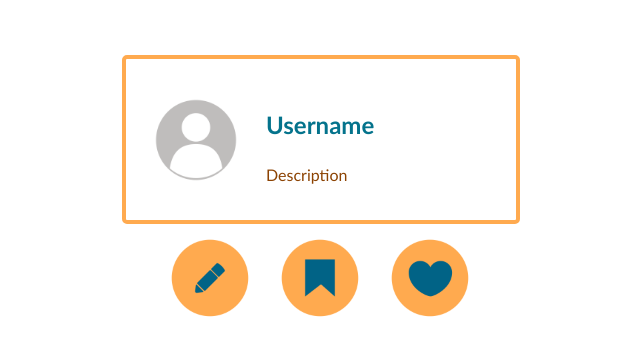
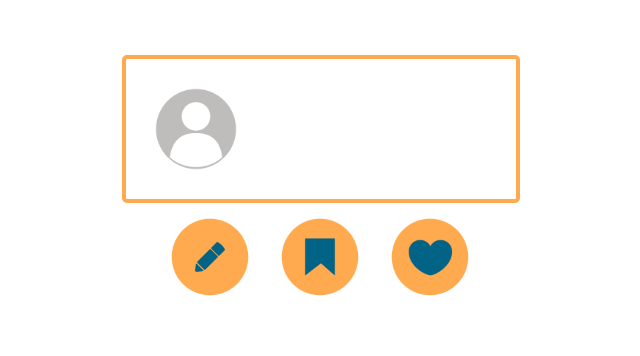
Before and after one commit to bl33h/visitOurLands, a React (Vite) app: page /Profile in a window 1280 px wide. Shown: the top 356 px of the page, without its empty margins (319-959 px from the left). Built offline with nearby package versions, Linux system fonts and the light colour scheme.

Commit message:
Saving user information in the browser for use in your profile

```diff
--- a/src/Pages/Login/Login.jsx
+++ b/src/Pages/Login/Login.jsx
@@ -14,6 +14,11 @@ function Login() {
   const history = useHistory()
 
   useEffect(() => {
+    console.log('writing', user)
+    window.localStorage.setItem('LOGIN_STATUS', JSON.stringify(user))
+  }, [user])
+
+  useEffect(() => {
     fetchPosts()
     //history.push('//')
   }, [])
@@ -27,7 +32,7 @@ function Login() {
   const evaluate_login = () => {
     if (succesfull_login) {
       setTimeout(() => {
-        history.push('/Map')
+        history.push('/Profile')
       }, 3000)
     }
   }
--- a/src/Pages/Profile/Profile.jsx
+++ b/src/Pages/Profile/Profile.jsx
@@ -1,9 +1,15 @@
-import { useState } from 'react'
+import { useState, useEffect} from 'react'
 import './Profile.css'
 import '/src/Components/texts.css'
 import '/src/Components/display.css'
 
 function Profile(){
+    const [user, setUser] = useState({})
+
+    useEffect(() => {
+        const browser_data = window.localStorage.getItem('LOGIN_STATUS')
+        if (browser_data !== null) setUser(JSON.parse(browser_data))
+      }, [])
 
     return(
         <div className="root">
@@ -11,8 +17,8 @@ function Profile(){
                 <div className="info">
                     <img id="profile-picture" src="/src/assets/profile.png" />
                     <div className="column">
-                        <h1 className="username">Username</h1>
-                        <p className="description">Description</p>
+                        <h1 className="username">{user.username}</h1>
+                        <p className="description">{user.role}</p>
                     </div>
                 </div>
 
--- a/src/Pages/SignIn/SignIn.jsx
+++ b/src/Pages/SignIn/SignIn.jsx
@@ -15,6 +15,12 @@ function SignIn() {
   const [isChecked, setIsChecked] = useState(false)
   const history = useHistory()
 
+  useEffect(() => {
+    console.log('writing', user)
+    window.localStorage.setItem('LOGIN_STATUS', JSON.stringify(user))
+  }, [user])
+
+
   function handleCheckboxChange1(){
     setMostrarContrasena1(!mostrarContrasena1)
     setMostrarContrasena2(!mostrarContrasena2);
@@ -23,11 +29,6 @@ function SignIn() {
   const handleOnChange = () => {
     setIsChecked(!isChecked)
   }
-
-  useEffect(() => {
-    console.log('writing', user)
-    //window.localStorage.setItem('SIGNIN_INFORMATION', JSON.stringify(user))
-  }, [user])
 
   useEffect(() => {
     fetchPosts()
```
